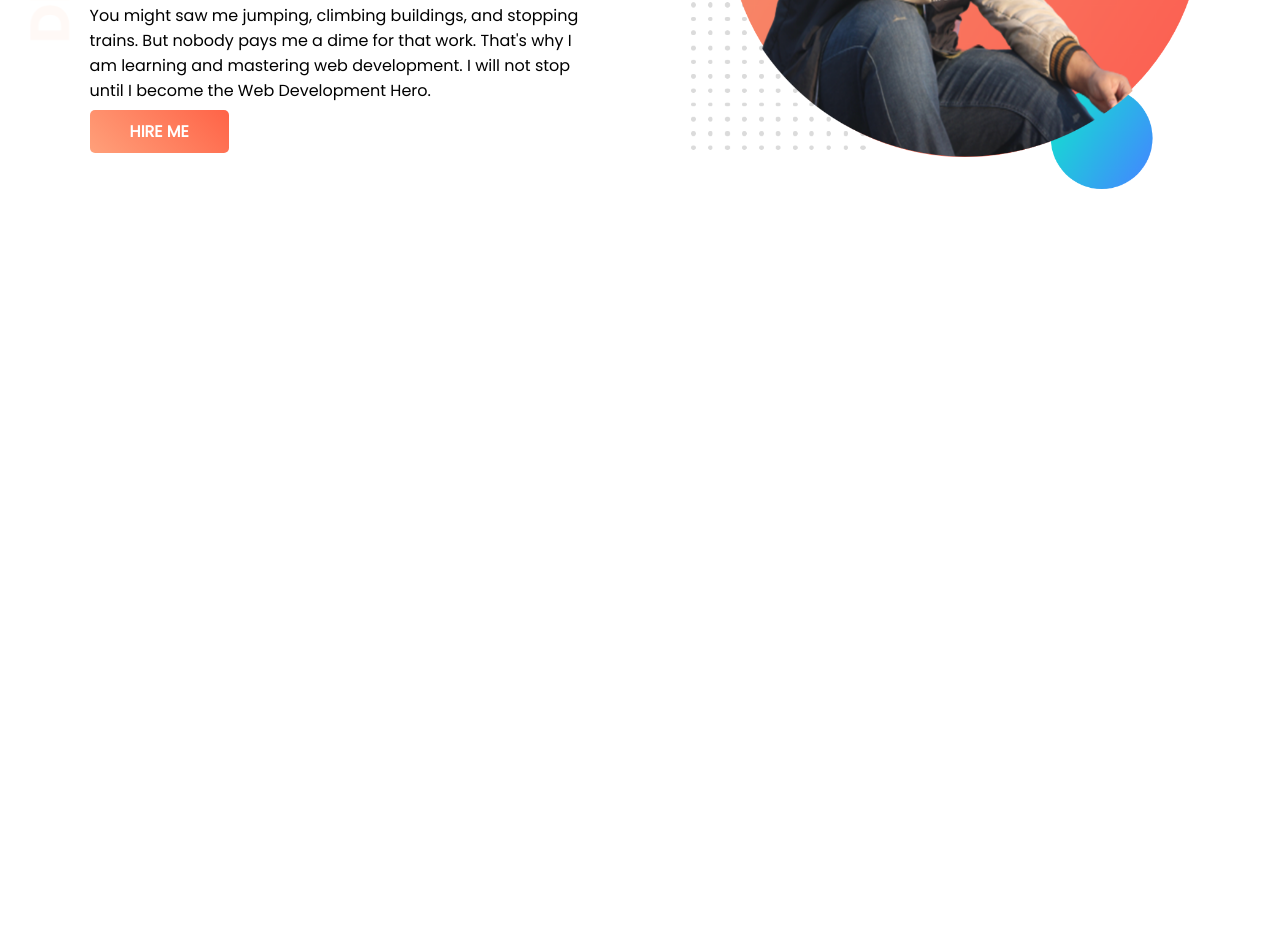
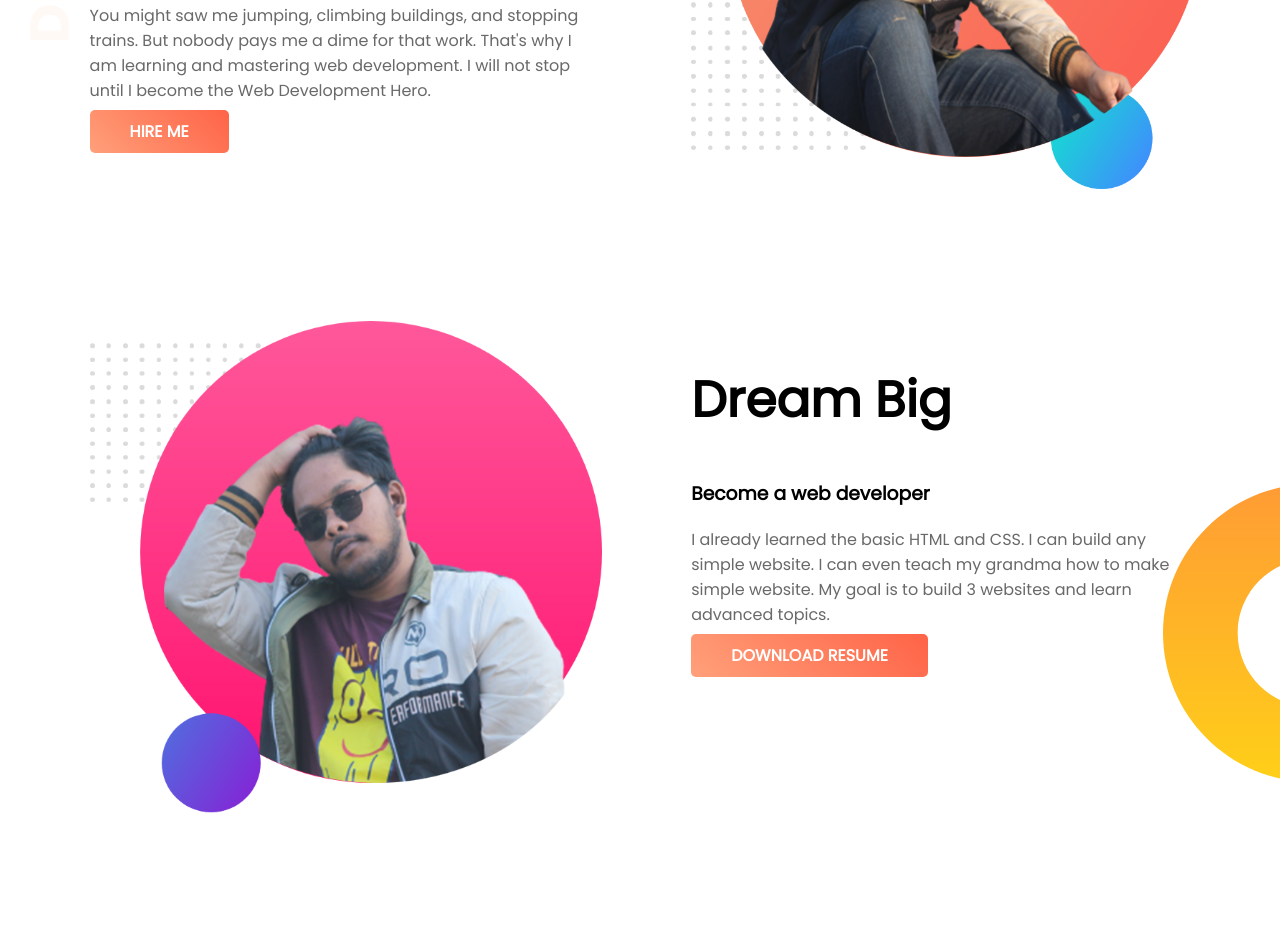
Before and after one commit to imtanvir/dev-portfolio, a plain HTML site: page index.html in a window 1280 px wide. Shown: the part 319-1264 px from the top of the page. Before the commit the page ends 800 px from the top, so only its background shows below. Drawn offline with Linux system fonts and the light colour scheme.

Commit message:
Added next section code and it is clear

```diff
--- a/index.html
+++ b/index.html
@@ -36,5 +36,21 @@
         <img src="images/my-bg.png" alt="Tanvir" />
       </div>
     </section>
+    <!-- secound section  -->
+    <section class="hero-next">
+      <div class="half-itm">
+        <img src="images/next.png" alt="Tanvir" />
+      </div>
+      <div class="half-itm">
+        <h1>Dream Big</h1>
+        <h3>Become a web developer</h3>
+        <p>
+          I already learned the basic HTML and CSS. I can build any simple
+          website. I can even teach my grandma how to make simple website. My
+          goal is to build 3 websites and learn advanced topics.
+        </p>
+        <a href="#" class="h-btn">DOWNLOAD RESUME</a>
+      </div>
+    </section>
   </body>
 </html>
--- a/style.css
+++ b/style.css
@@ -1,6 +1,12 @@
 body {
   font-family: "Poppins", sans-serif;
   margin: 0%;
+}
+section {
+  padding-bottom: 125px;
+}
+p {
+  color: #696969;
 }
 .hero-section {
   display: flex;
@@ -29,3 +35,9 @@ body {
   background-image: linear-gradient(45deg, lightsalmon, tomato);
   border-radius: 5px;
 }
+.hero-next {
+  display: flex;
+  background-image: url("images/dream-bg.png");
+  background-repeat: no-repeat;
+  background-position: right;
+}
```
